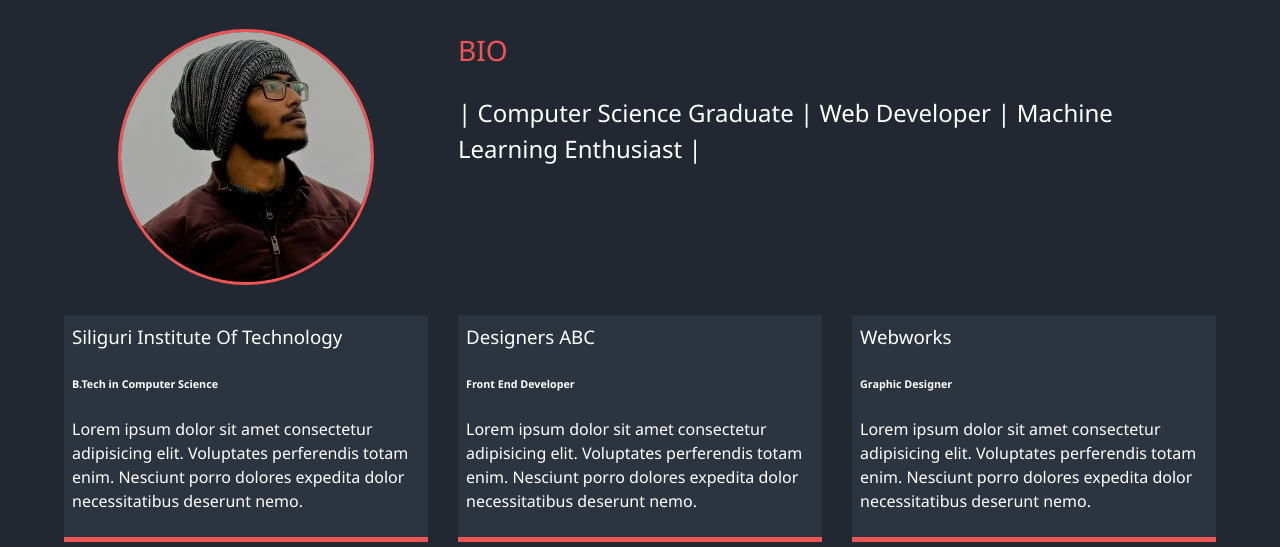
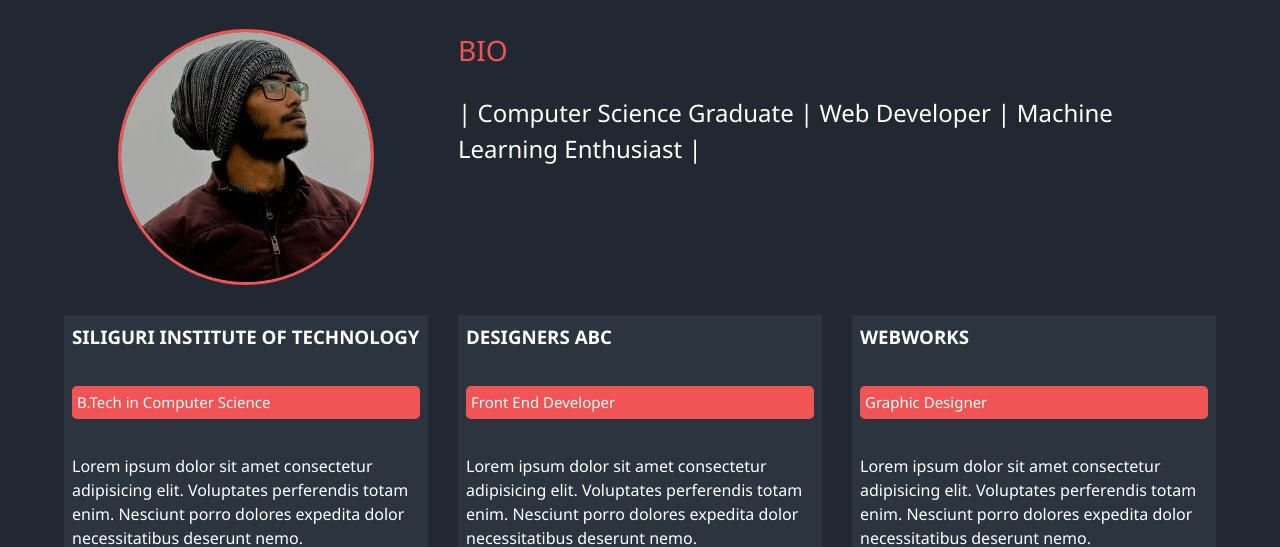
Before and after one commit to darkshadow88/Portfolio-Website, a website: page dist/about.html in a window 1280 px wide. Shown: the part 253-800 px from the top of the page. Drawn offline with Linux system fonts and the light colour scheme.

Commit message:
Some minor changes

```diff
--- a/Scss/main.scss
+++ b/Scss/main.scss
@@ -111,6 +111,17 @@ main {
     background: lighten($primary-color, 5);
     padding: 0.5rem;
     border-bottom: $secondary-color 5px solid;
+    h3{
+      font-weight: bold;
+      text-transform: uppercase;
+    }
+    h6{
+      font-size: 15px;
+      font-weight: 500;
+      border-radius: 5px;
+      background-color: $secondary-color;
+      padding: 5px;
+    }
   }
 }
 
```
Also changed, not shown: dist/css/main.css.
